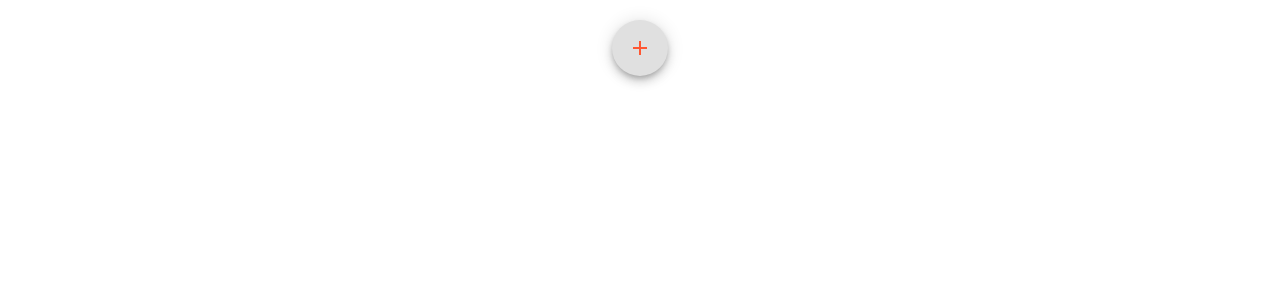
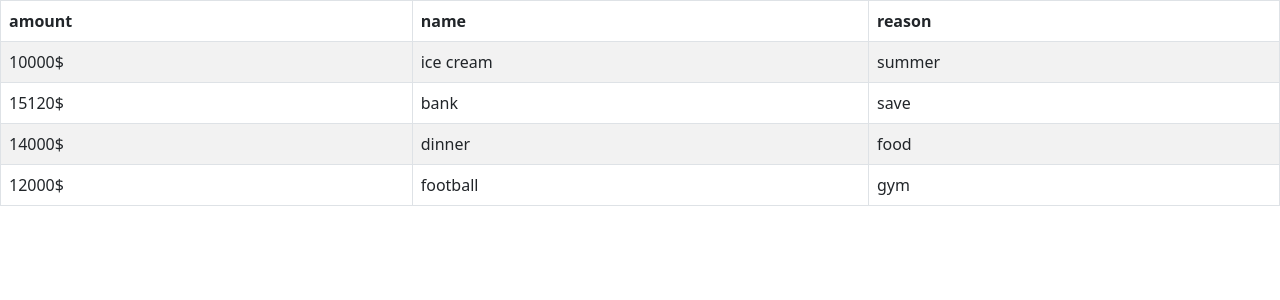
Before and after one commit to beiranvand-karim/cost-tracker, a React (Create React App) app: page / in a window 1280 px wide. Shown: the top 300 px of the page. Built offline with nearby package versions, Linux system fonts and the light colour scheme.

Commit message:
add a table

```diff
--- a/package.json
+++ b/package.json
@@ -7,7 +7,9 @@
     "@testing-library/jest-dom": "^5.14.1",
     "@testing-library/react": "^11.2.7",
     "@testing-library/user-event": "^12.8.3",
+    "bootstrap": "^5.0.2",
     "react": "^17.0.2",
+    "react-bootstrap": "^1.6.1",
     "react-dom": "^17.0.2",
     "react-scripts": "4.0.3",
     "web-vitals": "^1.1.2"
--- a/src/App.css
+++ /dev/null
@@ -1,38 +0,0 @@
-.App {
-  text-align: center;
-}
-
-.App-logo {
-  height: 40vmin;
-  pointer-events: none;
-}
-
-@media (prefers-reduced-motion: no-preference) {
-  .App-logo {
-    animation: App-logo-spin infinite 20s linear;
-  }
-}
-
-.App-header {
-  background-color: #282c34;
-  min-height: 100vh;
-  display: flex;
-  flex-direction: column;
-  align-items: center;
-  justify-content: center;
-  font-size: calc(10px + 2vmin);
-  color: white;
-}
-
-.App-link {
-  color: #61dafb;
-}
-
-@keyframes App-logo-spin {
-  from {
-    transform: rotate(0deg);
-  }
-  to {
-    transform: rotate(360deg);
-  }
-}
--- a/src/App.js
+++ b/src/App.js
@@ -1,24 +1,39 @@
-import './App.css';
-import Fab from '@material-ui/core/Fab'
-import AddIcon from '@material-ui/icons/Add';
 import { makeStyles } from '@material-ui/styles';
 import { useState } from 'react';
-import Modal from './Modal';
-import Typography from '@material-ui/core/Typography'
-import TextField from '@material-ui/core/TextField'
-import Button from '@material-ui/core/Button'
+import * as ReactBootStarp from 'react-bootstrap'
+
 
 const useStyle = makeStyles({
   actionStyle:{
     marginTop:20,
-    color:'@FF2232'
+    color:'@FF2232',
+    textAlign:'center'
   },
     iconColor:{
       color:'#FF5733',
+      backgroundColor:'#FFZ'
     }
 })
 
-function App() {
+const App = () => {
+  const annaCost = [
+    {amount:"10000$",name:"ice cream",reason:"summer"},
+    {amount:"15120$",name:"bank",reason:"save"},
+    {amount:"14000$",name:"dinner",reason:"food"},
+    {amount:"12000$",name:"football",reason:"gym"}
+  ]
+  const renderCosts =(cost , index)=>{
+    return(
+      <tr key={index}>
+        <td>{cost.amount} </td>
+        <td>{cost.name} </td>
+        <td>{cost.reason}</td>
+      </tr>
+
+
+    )
+
+  }
 
   const classes = useStyle();
   const [setPopup,setIsPopup] = useState(false)
@@ -26,44 +41,19 @@ function App() {
 
   return (
     <div className="App">
-      <Fab className ={classes.actionStyle} onClick={()=> setIsPopup(true)}>
-        <AddIcon className={classes.iconColor}/>
-      </Fab>
-      <Modal open ={setPopup}>
-        <Typography>
-          <form >
-            <TextField
-            className ={classes.actionStyle}
-            variant='outlined'
-            label='Name'
-            fullWidth
-            multiline
-             />
-            <TextField
-            className ={classes.actionStyle}
-            variant='outlined'
-            label='Family'
-            fullWidth
-            multiline
-             />
-            <TextField
-            className ={classes.actionStyle}
-            variant='outlined'
-            label='Address'
-            fullWidth
-            multiline
-            rows={2} />
+      <ReactBootStarp.Table striped hover bordered>
+            <thead>
+              <tr>
+                <th>amount</th>
+                <th>name</th>
+                <th>reason</th>
+              </tr>
+            </thead>
+            <tbody>
+             {annaCost.map(renderCosts)}
+            </tbody>
+      </ReactBootStarp.Table>
 
-            <Button variant='contained' className={classes.actionStyle}
-            onClick={()=> console.log('your form submitted')}
-             >
-              submit
-            </Button>
-
-          </form>
-        </Typography>
-
-      </Modal>
     </div>
   );
 }
--- a/src/Modal.js
+++ b/src/Modal.js
@@ -1,10 +1,18 @@
  import React from 'react'
 
- export default function Modal({open,children}){
+
+
+
+
+ export default function Modal({open,children,onClose}){
      if(!open) return null
      return (
-         <div>
-             {children}
-         </div>
+
+            <div >
+                <button onClick={onClose}>close Modal</button>
+                {children}
+            </div>
+
+
      )
  }
--- a/src/index.js
+++ b/src/index.js
@@ -3,6 +3,7 @@ import ReactDOM from 'react-dom';
 import './index.css';
 import App from './App';
 import reportWebVitals from './reportWebVitals';
+import 'bootstrap/dist/css/bootstrap.min.css'
 
 ReactDOM.render(
   <React.StrictMode>
```
Also changed, not shown: 1 other file (tests, documents, lock files or other folders).
